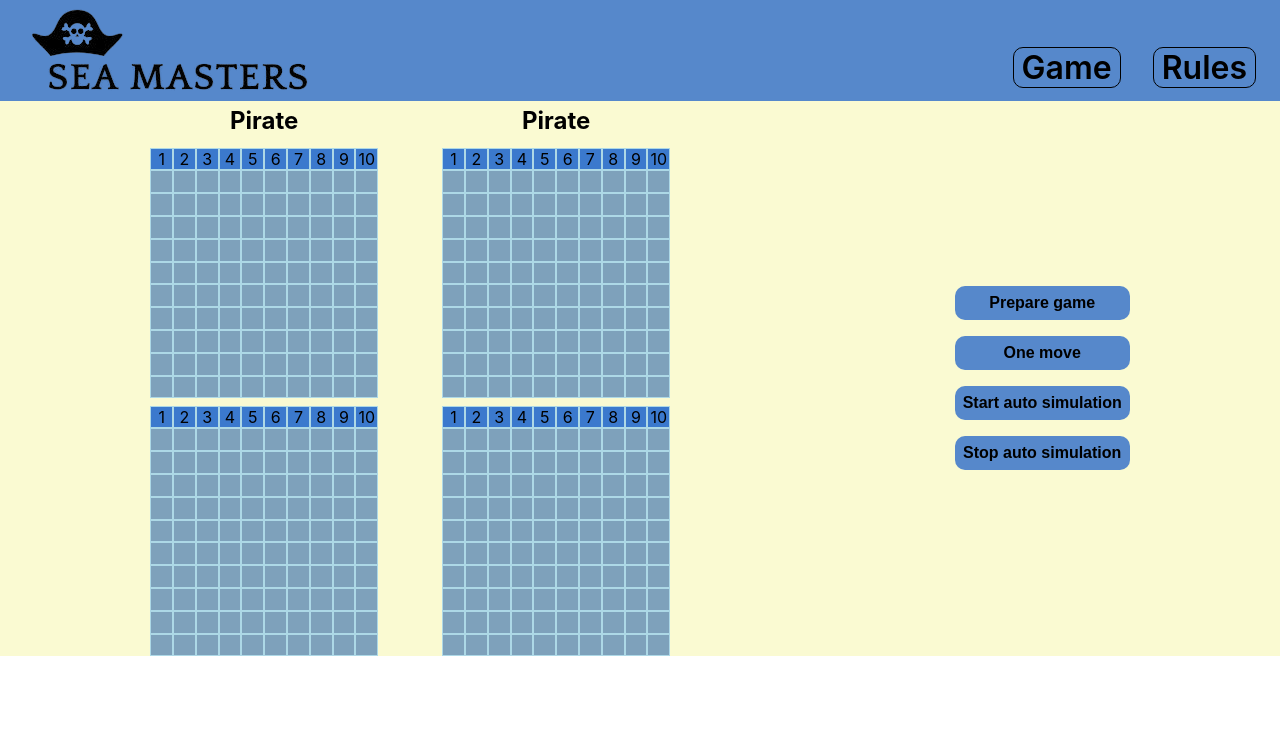
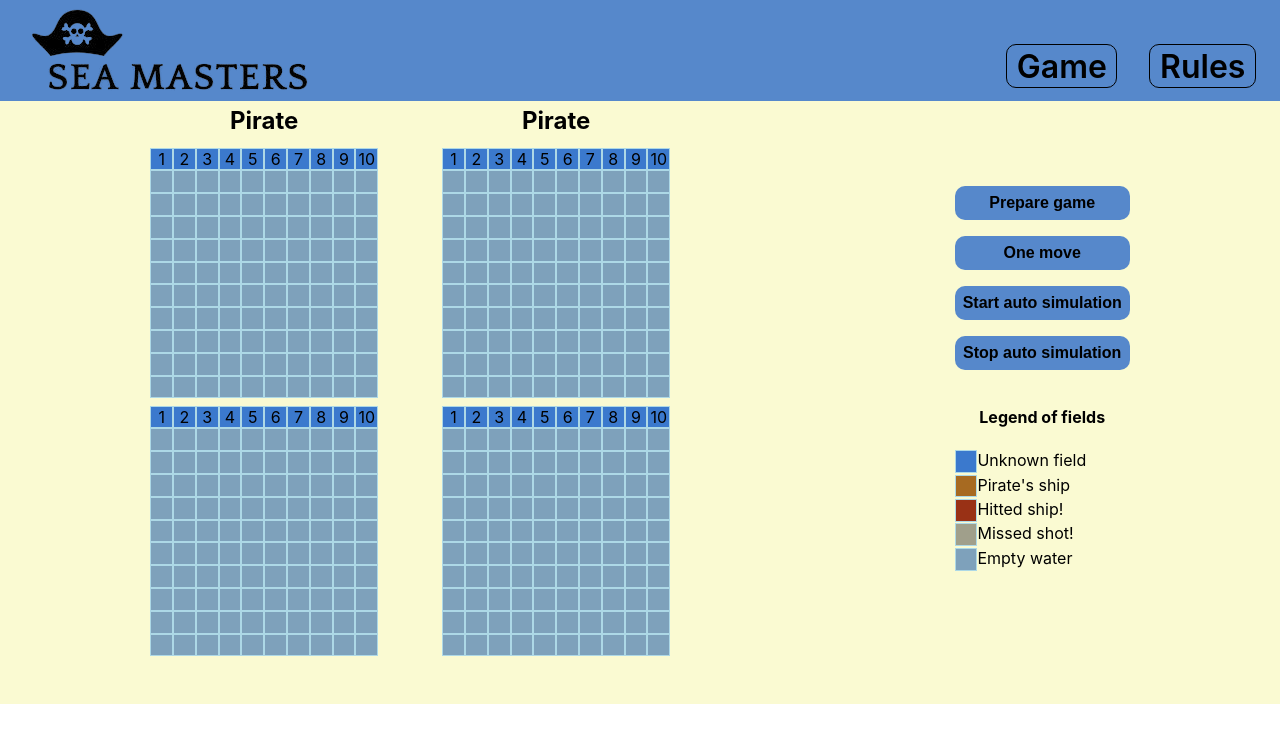
Before and after one commit to MonikaKrella/SeaMastersFront, a React (Create React App) app: page / in a window 1280 px wide. Shown: the top 742 px of the page. Built offline with nearby package versions, Linux system fonts and the light colour scheme.

Commit message:
-added displaying both shooting area -added legend of a field colors

```diff
--- a/src/components/atoms/NavLink/NavLinkStyled.tsx
+++ b/src/components/atoms/NavLink/NavLinkStyled.tsx
@@ -5,6 +5,7 @@ export const NavLinkStyled = styled(Link)`
   display: flex;
   align-items: flex-end;
   text-decoration: none;
+  padding: 0.1rem;
   border: 1px solid black;
   border-radius: 10px;
 `;
--- a/src/components/layout/Gobal/Global.tsx
+++ b/src/components/layout/Gobal/Global.tsx
@@ -3,6 +3,7 @@ import { createGlobalStyle } from 'styled-components';
 const GlobalStyles = createGlobalStyle`
     body {
   margin: 0;
+  background-color: '#fafad2';
   font-family: -apple-system, BlinkMacSystemFont, 'Segoe UI', 'Roboto', 'Oxygen',
     'Ubuntu', 'Cantarell', 'Fira Sans', 'Droid Sans', 'Helvetica Neue',
     sans-serif;
--- a/src/components/organisms/Board/Board.tsx
+++ b/src/components/organisms/Board/Board.tsx
@@ -1,12 +1,9 @@
-import { useEffect, useRef, useState } from 'react';
-
 import Square from '../../atoms/Square/Square';
 import {
   BoardNumbersStyled,
   BoardWrapperStyled,
   GameBoardStyled,
 } from './BoardStyled';
-import { BoardRaportType } from '../../../types/typeAliases/boardRaport.type';
 import { ICoords } from '../../../types/interfaces/ICoords.interface';
 import { SquareEnum } from '../../../types/enums/square.enum';
 import { createEmptySquaresBoard } from '../../../tools/boardTools/emptyBoard.creator';
@@ -14,77 +11,40 @@ import { createEmptySquaresBoard } from '../../../tools/boardTools/emptyBoard.cr
 type BoardPropType = {
   shipsCoords?: ICoords[] | null;
   shootingArea?: number[][];
-  boardRaport?: BoardRaportType | null;
+  boardRaport?: number[][];
 };
 
 export function Board(prop: BoardPropType) {
-  const [fieldsArr, setFieldsArr] = useState<JSX.Element[][]>([]);
-  const refFields = useRef<JSX.Element[][]>([]);
-  //const [isArrUpdated, setIsArrUpdated] = useState(false);
   const numbers: JSX.Element[] = [];
   for (let index = 0; index < 10; index++) {
     numbers.push(<Square key={`${index}a`} content={index + 1}></Square>);
   }
 
-  useEffect(() => {
   let fields: JSX.Element[][] = [];
-    if (prop.shootingArea) {
-      fields = createEmptySquaresBoard(prop.shootingArea);
-      setFieldsArr(fields);
-      refFields.current = fields;
-    } else if (prop.shipsCoords) {
+  if (prop.shipsCoords) {
     fields = createEmptySquaresBoard();
     prop.shipsCoords.forEach((coords) => {
       fields[coords.Y][coords.X] = (
         <Square key={`${coords.Y}${coords.X}`} bg={SquareEnum.Ship} />
       );
     });
-      setFieldsArr(fields);
-    } else if (fieldsArr.length === 0) {
-      fields = createEmptySquaresBoard();
-      setFieldsArr(fields);
-      refFields.current = fields;
+  } else if (prop.boardRaport) {
+    for (let row = 0; row < 10; row++) {
+      fields.push([]);
+      for (let col = 0; col < 10; col++) {
+        fields[row].push(
+          <Square bg={prop.boardRaport[row][col]} key={`${col}${row}`} />
+        );
       }
-  }, [prop]);
-
-  // useEffect(() => {
-  //   if (prop.boardRaport) {
-  //     const effect: SquareEnum = prop.boardRaport.ShootedFieldState;
-  //     refFields.current = fieldsArr;
-  //     refFields.current[prop.boardRaport.ShotCoordinates.Y][
-  //       prop.boardRaport.ShotCoordinates.X
-  //     ] = (
-  //       <Square
-  //         key={`${prop.boardRaport.ShotCoordinates.Y}${prop.boardRaport.ShotCoordinates.X}`}
-  //         bg={effect}
-  //       />
-  //     );
-  //     setFieldsArr(refFields.current);
-  //   } else {
-  //     refFields.current = fieldsArr;
-  //   }
-  // }, [prop]);
-
-  let temporaryArr = refFields.current;
-  if (prop.boardRaport) {
-    const effect: SquareEnum = prop.boardRaport.ShootedFieldState;
-    temporaryArr = refFields.current;
-    temporaryArr[prop.boardRaport.ShotCoordinates.Y][
-      prop.boardRaport.ShotCoordinates.X
-    ] = (
-      <Square
-        key={`${prop.boardRaport.ShotCoordinates.Y}${prop.boardRaport.ShotCoordinates.X}`}
-        bg={effect}
-      />
-    );
+    }
   } else {
-    temporaryArr = fieldsArr;
+    fields = createEmptySquaresBoard(prop.shootingArea);
   }
 
   return (
     <BoardWrapperStyled>
       <BoardNumbersStyled>{numbers}</BoardNumbersStyled>
-      <GameBoardStyled>{temporaryArr}</GameBoardStyled>
+      <GameBoardStyled>{fields}</GameBoardStyled>
     </BoardWrapperStyled>
   );
 }
--- a/src/components/organisms/Board/Board2.tsx
+++ /dev/null
@@ -1,56 +0,0 @@
-import { useEffect, useRef, useState } from 'react';
-
-import Square from '../../atoms/Square/Square';
-import {
-  BoardNumbersStyled,
-  BoardWrapperStyled,
-  GameBoardStyled,
-} from './BoardStyled';
-import { BoardRaportType } from '../../../types/typeAliases/boardRaport.type';
-import { ICoords } from '../../../types/interfaces/ICoords.interface';
-import { SquareEnum } from '../../../types/enums/square.enum';
-import { createEmptySquaresBoard } from '../../../tools/boardTools/emptyBoard.creator';
-
-type BoardPropType = {
-  shipsCoords?: ICoords[] | null;
-  shootingArea?: number[][];
-  boardRaport?: number[][] | null;
-};
-
-export function Board2(prop: BoardPropType) {
-  const [fieldsArr, setFieldsArr] = useState<JSX.Element[][] | null>(null);
-  const numbers: JSX.Element[] = [];
-  for (let index = 0; index < 10; index++) {
-    numbers.push(<Square key={`${index}a`} content={index + 1}></Square>);
-  }
-
-  let fields: JSX.Element[][] = [];
-  if (prop.shipsCoords) {
-    fields = createEmptySquaresBoard();
-    prop.shipsCoords.forEach((coords) => {
-      fields[coords.Y][coords.X] = (
-        <Square key={`${coords.Y}${coords.X}`} bg={SquareEnum.Ship} />
-      );
-    });
-  } else if (prop.boardRaport) {
-    for (let row = 0; row < 10; row++) {
-      fields.push([]);
-      for (let col = 0; col < 10; col++) {
-        fields[row].push(
-          <Square bg={prop.boardRaport[row][col]} key={`${col}${row}`} />
-        );
-      }
-    }
-  } else {
-    fields = createEmptySquaresBoard(prop.shootingArea);
-  }
-
-  return (
-    <BoardWrapperStyled>
-      <BoardNumbersStyled>{numbers}</BoardNumbersStyled>
-      <GameBoardStyled>{fields}</GameBoardStyled>
-    </BoardWrapperStyled>
-  );
-}
-
-export default Board2;
--- /dev/null
+++ b/src/components/organisms/GameLegend/GameLegend.tsx
@@ -0,0 +1,33 @@
+import Square from '../../atoms/Square/Square';
+import { GameLegendStyled, LegP, LegendRow } from './GameLegendStyled';
+import { SquareEnum } from '../../../types/enums/square.enum';
+
+function GameLegend() {
+  return (
+    <GameLegendStyled>
+      <h4>Legend of fields</h4>
+      <LegendRow>
+        <Square bg={SquareEnum.Unknown} />
+        <LegP>Unknown field</LegP>
+      </LegendRow>
+      <LegendRow>
+        <Square bg={SquareEnum.Ship} />
+        <LegP>Pirate's ship</LegP>
+      </LegendRow>
+      <LegendRow>
+        <Square bg={SquareEnum.Hit} />
+        <LegP>Hitted ship!</LegP>
+      </LegendRow>
+      <LegendRow>
+        <Square bg={SquareEnum.Miss} />
+        <LegP>Missed shot!</LegP>
+      </LegendRow>
+      <LegendRow>
+        <Square bg={SquareEnum.Empty} />
+        <LegP>Empty water</LegP>
+      </LegendRow>
+    </GameLegendStyled>
+  );
+}
+
+export default GameLegend;
--- /dev/null
+++ b/src/components/organisms/GameLegend/GameLegendStyled.tsx
@@ -0,0 +1,17 @@
+import styled from 'styled-components';
+
+export const GameLegendStyled = styled.div`
+  display: flex;
+  flex-direction: column;
+  gap: 0.1rem;
+`;
+
+export const LegendRow = styled.div`
+  display: flex;
+  flex-direction: row;
+`;
+
+export const LegP = styled.p`
+  margin: 0;
+  font-size: 1rem;
+`;
--- a/src/components/organisms/PlayerPanel/PlayerPanel.tsx
+++ b/src/components/organisms/PlayerPanel/PlayerPanel.tsx
@@ -1,7 +1,6 @@
 import { useEffect, useState } from 'react';
 
 import Board from '../Board/Board';
-import Board2 from '../Board/Board2';
 import { ICoords } from '../../../types/interfaces/ICoords.interface';
 import { IRaport } from '../../../types/interfaces/IRaport.interface';
 import { Iplayer } from '../../../types/interfaces/Iplayer.interface';
@@ -35,11 +34,10 @@ function PlayerPanel(prop: PropTypes) {
     if (prop.raport) {
       if (prop.raport.ActivePlayer.Name === prop.player?.Name) {
         setIsActive(true);
-        setRaport(prop.raport);
       } else {
         setIsActive(false);
-        setRaport(null);
       }
+      setRaport(prop.raport);
     }
   }, [prop]);
 
@@ -49,18 +47,14 @@ function PlayerPanel(prop: PropTypes) {
         {prop.player?.Name || 'Pirate'}
       </NameHeading>
       <Board shipsCoords={shipCoords} />
-      <Board2
+      <Board
         shootingArea={prop.player?.PlayerShootingBoard.ShootingArea}
         boardRaport={
           isActive
             ? prop.raport?.ActivePlayer.PlayerShootingBoard.ShootingArea
-            : null
+            : prop.raport?.DefendingPlayerShootingBoard.ShootingArea
         }
       />
-      {/* <Board
-        shootingArea={prop.player?.PlayerShootingBoard.ShootingArea}
-        boardRaport={isActive ? prop.raport : null}
-      /> */}
     </PlayerPanelStyled>
   );
 }
--- a/src/components/pages/Game/Game.tsx
+++ b/src/components/pages/Game/Game.tsx
@@ -1,5 +1,6 @@
-import { useContext, useEffect, useState } from 'react';
+import { useEffect, useState } from 'react';
 
+import GameLegend from '../../organisms/GameLegend/GameLegend';
 import MainButton from '../../atoms/MainButton/MainButton';
 import PlayerPanel from '../../organisms/PlayerPanel/PlayerPanel';
 import { BoardsWrapper, GameWrapper, UserPanelWrapper } from './GameStyled';
@@ -18,7 +19,7 @@ function Game() {
     if (runAuto) {
       const interval = setInterval(() => {
         oneMove();
-      }, 1500);
+      }, 800);
       if (!runAuto) {
         clearInterval(interval);
       }
@@ -30,7 +31,6 @@ function Game() {
   }, [runAuto]);
 
   useEffect(() => {
-    console.log(player1?.Name);
     if (raports) {
       if (raports.length === 1) {
         setRaport(raports[0]);
@@ -42,7 +42,7 @@ function Game() {
           if (i > raports.length - 1) {
             clearInterval(interval);
           }
-        }, 300);
+        }, 200);
         return () => {
           clearInterval(interval);
         };
@@ -84,6 +84,11 @@ function Game() {
     }
   };
 
+  if (raport?.HasEnemyLost) {
+    setRunAuto(false);
+    alert(raport.ActivePlayer.Name + ' won this battle!');
+  }
+
   return (
     <GameWrapper>
       <BoardsWrapper>
@@ -95,6 +100,7 @@ function Game() {
         <MainButton btnText="One move" handleOnClick={oneMove} />
         <MainButton btnText="Start auto simulation" handleOnClick={startAuto} />
         <MainButton btnText="Stop auto simulation" handleOnClick={stopAuto} />
+        <GameLegend />
       </UserPanelWrapper>
     </GameWrapper>
   );
--- a/src/components/pages/Game/GameStyled.tsx
+++ b/src/components/pages/Game/GameStyled.tsx
@@ -14,6 +14,9 @@ export const UserPanelWrapper = styled.div`
 `;
 
 export const GameWrapper = styled.div`
+  width: 100%;
+  height: 100%;
+  padding-bottom: 3rem;
   display: flex;
   flex-direction: row;
   justify-content: space-around;
```
Also changed, not shown: src/types/interfaces/IRaport.interface.tsx (+3 -4 lines), src/types/typeAliases/boardRaport.type.tsx (deleted, +0 -8 lines). Lines whose indentation alone changed are shown as unchanged.
